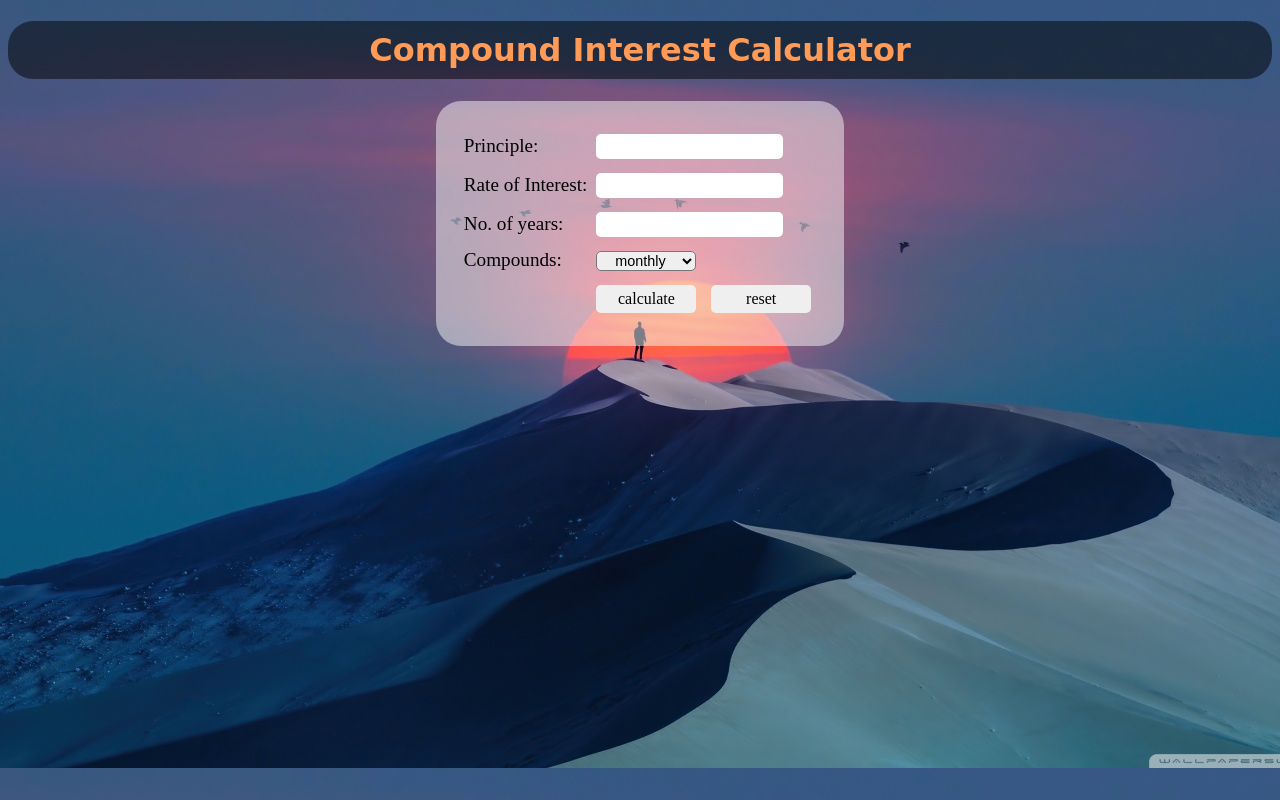
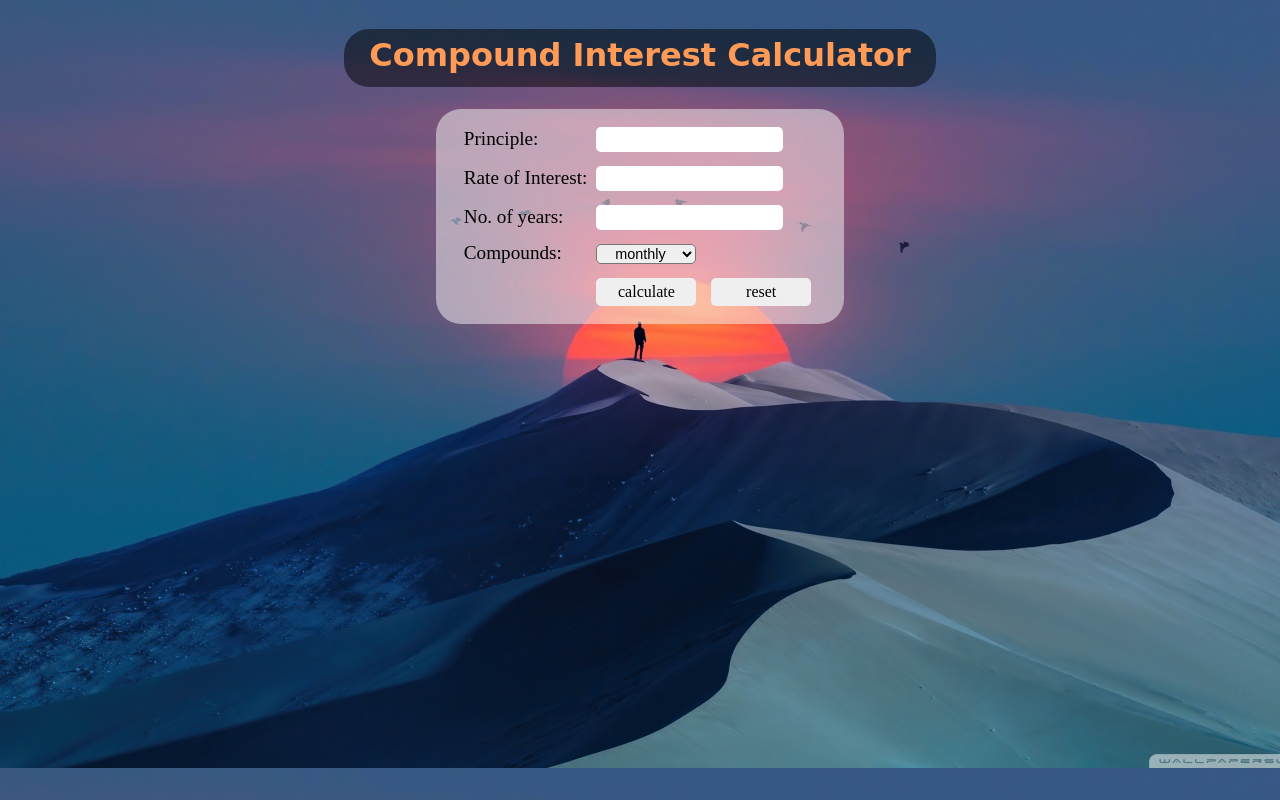
Before and after one commit to parag-n/Calculators, a plain HTML site: page index.html in a window 1280 px wide. Drawn offline with Linux system fonts and the light colour scheme.

Commit message:
added custom 404 page, updated the html, css and web.xml

```diff
--- a/WEB-INF/web.xml
+++ b/WEB-INF/web.xml
@@ -1,6 +1,6 @@
 <?xml version="1.0" encoding="UTF-8"?>
 <web-app xmlns:xsi="http://www.w3.org/2001/XMLSchema-instance" xmlns="http://xmlns.jcp.org/xml/ns/javaee" xsi:schemaLocation="http://xmlns.jcp.org/xml/ns/javaee http://xmlns.jcp.org/xml/ns/javaee/web-app_4_0.xsd" version="4.0">
-  <display-name>MyFirstWeb</display-name>
+  <display-name>Compound_Interest_Calculator</display-name>
   <welcome-file-list>
     <welcome-file>index.html</welcome-file>
   </welcome-file-list>
--- a/index.html
+++ b/index.html
@@ -5,9 +5,11 @@
 		<link rel="stylesheet" href="style.css">
     </head>
     <body>
-		<h1 class="MyHead">Compound Interest Calculator</h1>
-		<div class="dataDiv">
-		<form action="myfunction" method="post">
+		<div class="headDiv">
+		<h1 class="myH1">Compound Interest Calculator</h1>
+		</div>
+		<div class="formDiv">
+		<form action="404.html" method="post">
 			<table>
 				<tr><td>Principle: </td>
 					<td><input type="text" name="principle" id="principle"></td>
--- a/style.css
+++ b/style.css
@@ -1,25 +1,35 @@
 @charset "UTF-8";
 
-.MyHead{
-	padding: 5px;
+body {
+	background-image: url('./images/back.jpg');
+	line-height: 1.5;
+}
+
+.headDiv{
 	display: flex;
 	justify-content: center;
+}
+
+.myH1{
+	padding: 2px 25px 8px;
+	display: inline-block;
 	border-radius: 25px;
 	background: rgba(0,0,0,0.5);
 	color: rgb(255,155,86) ;
 	font-family: cursive ;
 }
 
-.MyHead:hover{
-	background-color: rgba(255,155,86,0.5) ;
-	color: rgb(0,0,0);
+.formDiv{
+	display: flex;
+	justify-content: center;
+	font-size: 1.2rem;
 }
 
-body {
-	background-image: url('./images/back.jpg');
-	display: block;
-	line-height: 1.5;
-
+table{
+	display: inline-block;
+	padding: 10px 25px;
+	border-radius: 25px;
+	background-color: rgba(247,247,247,0.5);
 }
 
 .sideImage{
@@ -30,18 +40,7 @@ body {
 	border-radius: 25px;
 }
 
-table{
-	display: inline-block;
-	padding: 25px;
-	border-radius: 25px;
-	background-color: rgba(247,247,247,0.5);
-}
 
-.dataDiv{
-	display: flex;
-	justify-content: center;
-	font-size: 1.2rem;
-}
 input{
 	margin: 5px;
 	border-radius: 5px;
```
Also changed, not shown: 404.html (added, +22 -0 lines).
